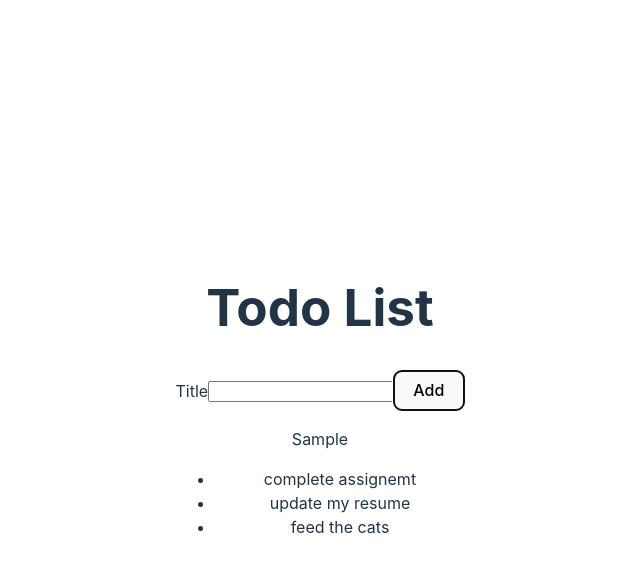
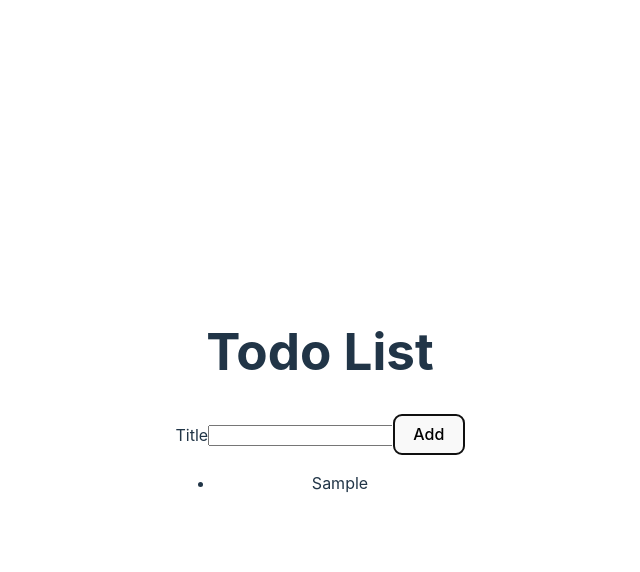
Before and after one commit to nicoleCodeGirl/react-todo-ibis, a React (Vite) app: page / in a window 1280 px wide. Both pictures are taken after typing "Sample" into the empty fields and a click on the button "Add". Shown: the top 572 px of the page, without its empty margins (320-960 px from the left). Built offline with nearby package versions, Linux system fonts and the light colour scheme.

Commit message:
submtting week 4

```diff
--- a/src/AddTodoForm.jsx
+++ b/src/AddTodoForm.jsx
@@ -1,27 +1,42 @@
-function AddTodoForm(props) {
+import { useState } from 'react';
+
+function AddTodoForm({onAddTodo}) {
+
+    const [todoTitle, setTodoTitle] = useState('');
+
+    function handleTitleChange(event) {
+        const newTodoTitle = event.target.value; // Retrieve input value
+        setTodoTitle(newTodoTitle); // Update state
+    }
 
     function handleAddTodo(event) {
         event.preventDefault();
-        const todoTitle = event.target.elements.title.value;
+
         console.log("this is todoTitle:", todoTitle);
 
-        event.target.reset();
+        // Removed the event.target.reset() call as instructed
 
-        props.onAddTodo(todoTitle);
+        // Updated the onAddTodo callback to pass an object with title and id
+        onAddTodo({
+            title: todoTitle, // Set title to todoTitle
+            id: Date.now() // Generate a unique identifier using Date.now()
+        });
+
+        setTodoTitle(""); // Reset todoTitle state to an empty string
     }
 
     return (
-
         <form onSubmit={handleAddTodo}>
             <label htmlFor="todoTitle">Title</label>
-            <input id="todoTitle" name="title"></input>
+            <input
+                id="todoTitle"
+                name="title"
+                value={todoTitle} // Controlled input value
+                onChange={handleTitleChange} // onChange prop to be defined next
+            />
             <button type="submit">Add</button>
-
         </form>
-    )
-
+    );
 }
 
-
-
 export default AddTodoForm;
--- a/src/App.jsx
+++ b/src/App.jsx
@@ -1,23 +1,25 @@
 import { useState } from 'react'
-import reactLogo from './assets/react.svg'
-import viteLogo from '/vite.svg'
 import './App.css'
 import TodoList from './TodoList'
 import AddTodoForm from './AddTodoForm'
 
 function App() {
-  const [count, setCount] = useState(0)
+  const [todoList, setTodoList] = useState([]); // State to manage the list of todos
 
-  const [newTodo,setNewTodo] = useState('');
+  // Function to add a new todo to the list
+  function addTodo(newTodo) {
+    setTodoList([...todoList, newTodo]); // Spread operator to add the newTodo object to the existing todoList
+  }
 
   return (
     <>
       <h1>Todo List</h1>
-      <AddTodoForm onAddTodo={setNewTodo}/>
-      <p>{newTodo}</p>
-      <TodoList/>
+      {/* Updated the onAddTodo prop to use the addTodo function */}
+      <AddTodoForm onAddTodo={addTodo} />
+      {/* Removed the newTodo JSX element */}
+      <TodoList todoList={todoList} />
     </>
-  )
+  );
 }
 
-export default App
+export default App;
--- a/src/TodoList.jsx
+++ b/src/TodoList.jsx
@@ -18,16 +18,13 @@
   ];
 
 
-function TodoList () {
-
+  function TodoList({ todoList }) {
     return (
-
         <ul>
-          {/* My todoList comes from the list above */}
-        {todoList.map(function(item){
-          return <TodoListItem key={item.id} todo={item}/>
-        })}
-      </ul>
+            {todoList.map(item => (
+                <TodoListItem key={item.id} todo={item} />
+            ))}
+        </ul>
 
     )
 }
--- a/src/TodoListItem.jsx
+++ b/src/TodoListItem.jsx
@@ -1,8 +1,8 @@
-function TodoListItem (props) {
+function TodoListItem ({todo}) {
 
     return (
 
-        <li>{props.todo.title}</li>
+        <li>{todo.title}</li>
 
     )
 
```
